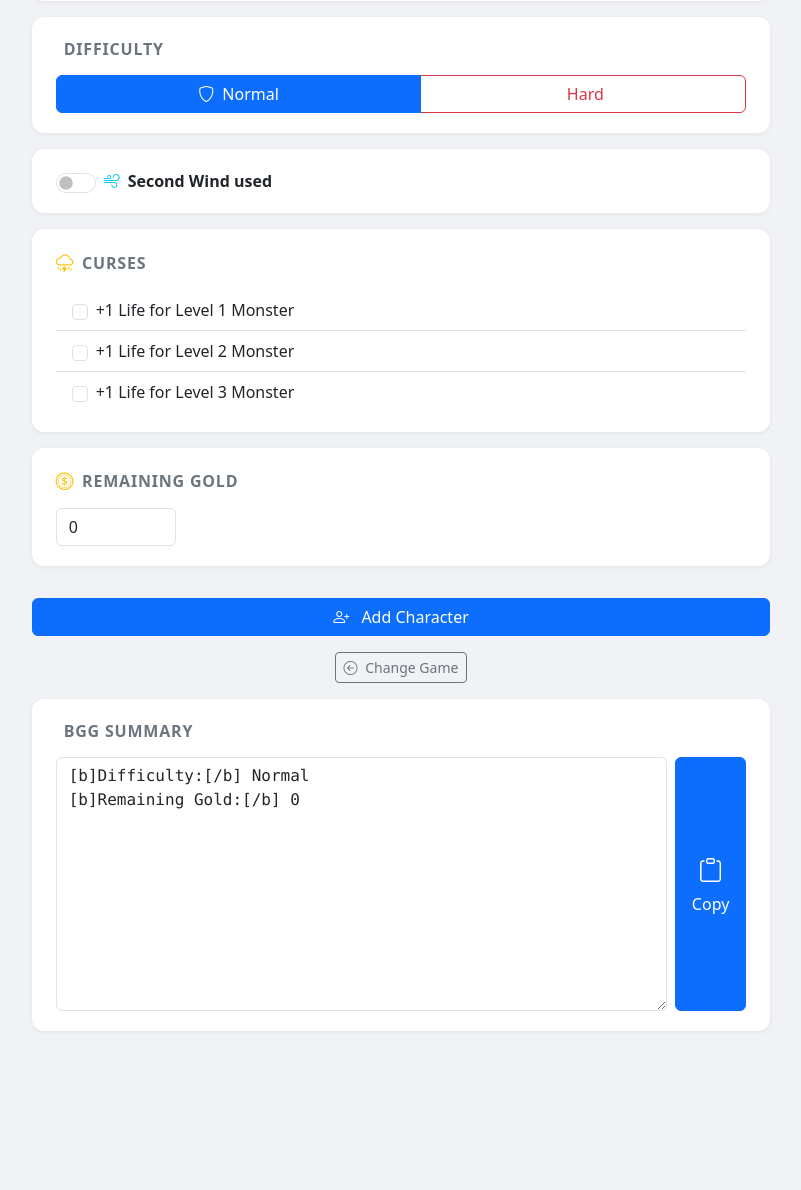
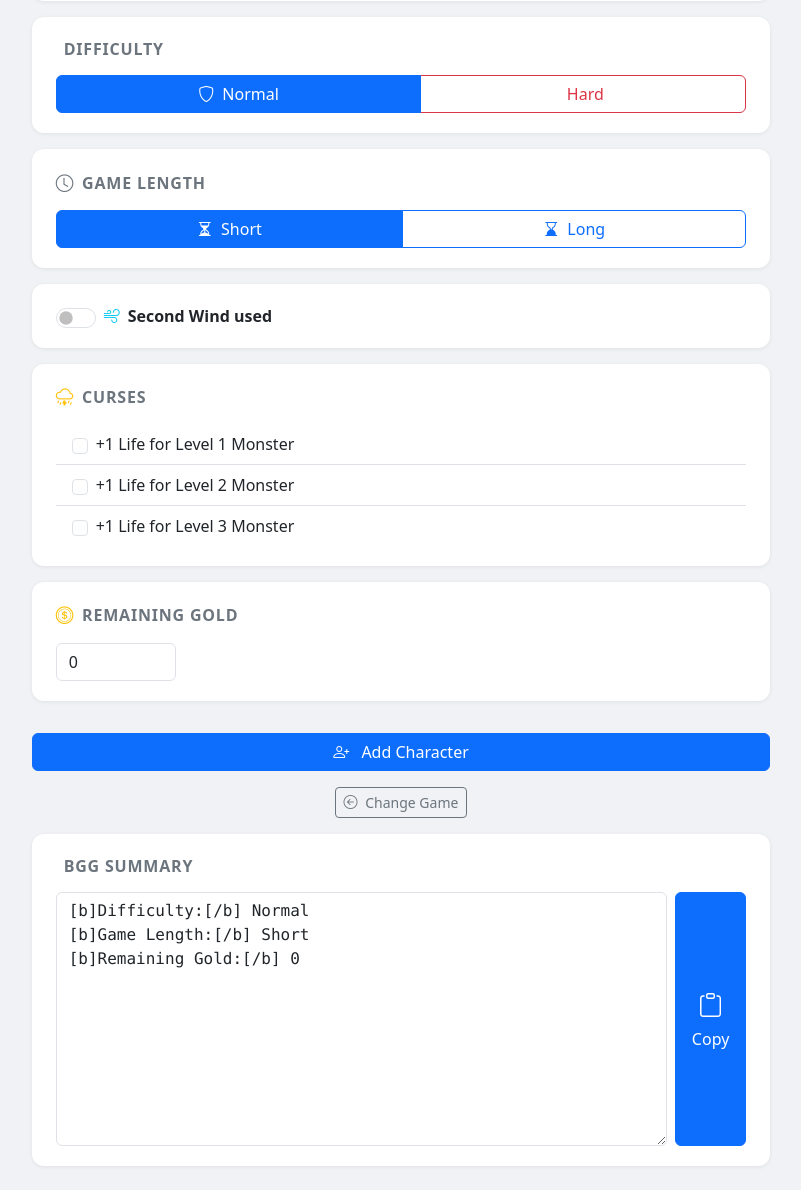
Before and after one commit to jensGiehl/cora-quest-companion, a Spring app: template src/main/resources/templates/game.html in a window 1280 px wide. Shown: the part 305-1495 px from the top of the page, without its empty margins (239-1040 px from the left). Before the commit the page ends 1336 px from the top, so only its background shows below. Run offline with Thymeleaf, Linux system fonts and the light colour scheme; the template is opened without the code that fills it, so the values that code supplies are empty; some libraries are stand-ins or nearby versions.

Commit message:
Add game length tracker

```diff
--- a/src/main/java/de/agiehl/bgg/coraquestprogresstobgg/game/Game.java
+++ b/src/main/java/de/agiehl/bgg/coraquestprogresstobgg/game/Game.java
@@ -17,6 +17,7 @@ public class Game {
     private String code;
     private String questName;
     private String difficulty;
+    private String gameLength;
     private boolean secondWind;
     private int gold;
 }
--- a/src/main/java/de/agiehl/bgg/coraquestprogresstobgg/game/GameService.java
+++ b/src/main/java/de/agiehl/bgg/coraquestprogresstobgg/game/GameService.java
@@ -24,6 +24,7 @@ public class GameService {
         Game game = new Game();
         game.setCode(code);
         game.setDifficulty("NORMAL");
+        game.setGameLength("SHORT");
         return gameRepository.save(game);
     }
 
--- a/src/main/java/de/agiehl/bgg/coraquestprogresstobgg/game/GameStateResponse.java
+++ b/src/main/java/de/agiehl/bgg/coraquestprogresstobgg/game/GameStateResponse.java
@@ -5,8 +5,10 @@ import java.util.List;
 public record GameStateResponse(
         String questName,
         String difficulty,
+        String gameLength,
         boolean secondWind,
         int gold,
         List<String> curses,
         List<PlayerCharacterResponse> characters
-) {}
+) {
+}
--- a/src/main/java/de/agiehl/bgg/coraquestprogresstobgg/game/GameStateService.java
+++ b/src/main/java/de/agiehl/bgg/coraquestprogresstobgg/game/GameStateService.java
@@ -22,13 +22,14 @@ public class GameStateService {
                 .stream().map(GameCurse::getCurseDescription).toList();
         List<PlayerCharacterResponse> characters = playerCharacterRepository.findByGameId(game.getId())
                 .stream().map(this::toCharacterResponse).toList();
-        return new GameStateResponse(game.getQuestName(), game.getDifficulty(), game.isSecondWind(), game.getGold(), curses, characters);
+        return new GameStateResponse(game.getQuestName(), game.getDifficulty(), game.getGameLength(), game.isSecondWind(), game.getGold(), curses, characters);
     }
 
     public void updateState(String code, GameStateUpdate update) {
         Game game = findGame(code);
         game.setQuestName(update.questName());
         game.setDifficulty(update.difficulty() != null ? update.difficulty() : "NORMAL");
+        game.setGameLength(update.gameLength() != null ? update.gameLength() : "SHORT");
         game.setSecondWind(update.secondWind());
         game.setGold(update.gold());
         gameRepository.save(game);
--- a/src/main/java/de/agiehl/bgg/coraquestprogresstobgg/game/GameStateUpdate.java
+++ b/src/main/java/de/agiehl/bgg/coraquestprogresstobgg/game/GameStateUpdate.java
@@ -5,7 +5,9 @@ import java.util.List;
 public record GameStateUpdate(
         String questName,
         String difficulty,
+        String gameLength,
         boolean secondWind,
         int gold,
         List<String> curses
-) {}
+) {
+}
--- /dev/null
+++ b/src/main/resources/db/migration/V3__add_game_length_to_game_table.sql
@@ -0,0 +1 @@
+ALTER TABLE game ADD game_length VARCHAR(255);
--- a/src/main/resources/messages.properties
+++ b/src/main/resources/messages.properties
@@ -5,6 +5,9 @@ game.change=Change Game
 game.difficulty=Difficulty
 game.difficulty.normal=Normal
 game.difficulty.hard=Hard
+game.length=Game Length
+game.length.short=Short
+game.length.long=Long
 game.second.wind=Second Wind used
 game.curses=Curses
 game.gold=Remaining Gold
--- a/src/main/resources/messages_de.properties
+++ b/src/main/resources/messages_de.properties
@@ -5,6 +5,9 @@ game.change=Spiel wechseln
 game.difficulty=Schwierigkeitsgrad
 game.difficulty.normal=Normal
 game.difficulty.hard=Schwer
+game.length=Spiellänge
+game.length.short=Kurz
+game.length.long=Lang
 game.second.wind=Second Wind genutzt
 game.curses=Flüche
 game.gold=Verbleibendes Gold
--- a/src/main/resources/templates/game.html
+++ b/src/main/resources/templates/game.html
@@ -129,6 +129,26 @@
                     <label class="btn btn-outline-danger" for="diff-hard">
                         <i class="bi bi-skull me-1"></i>
                         <span th:text="#{game.difficulty.hard}">Hard</span>
+                    </label>
+                </div>
+            </div>
+
+            <!-- Game Length -->
+            <div class="section-card mb-3">
+                <div class="section-title">
+                    <i class="bi bi-clock text-secondary"></i>
+                    <span th:text="#{game.length}">Game Length</span>
+                </div>
+                <div class="btn-group w-100" role="group">
+                    <input type="radio" class="btn-check" name="gameLength" id="len-short" value="SHORT" checked>
+                    <label class="btn btn-outline-primary" for="len-short">
+                        <i class="bi bi-hourglass-split me-1"></i>
+                        <span th:text="#{game.length.short}">Short</span>
+                    </label>
+                    <input type="radio" class="btn-check" name="gameLength" id="len-long" value="LONG">
+                    <label class="btn btn-outline-primary" for="len-long">
+                        <i class="bi bi-hourglass-bottom me-1"></i>
+                        <span th:text="#{game.length.long}">Long</span>
                     </label>
                 </div>
             </div>
@@ -338,6 +358,7 @@
         return {
             questName: document.getElementById('quest-input').value || null,
             difficulty: document.querySelector('input[name="difficulty"]:checked')?.value ?? 'NORMAL',
+            gameLength: document.querySelector('input[name="gameLength"]:checked')?.value ?? 'SHORT',
             secondWind: document.getElementById('second-wind').checked,
             gold: parseInt(document.getElementById('remaining-gold').value) || 0,
             curses: selectedCurses
@@ -372,6 +393,10 @@
         const diffRadio = document.querySelector(`input[name="difficulty"][value="${diff}"]`);
         if (diffRadio) diffRadio.checked = true;
 
+        const len = state.gameLength ?? 'SHORT';
+        const lenRadio = document.querySelector(`input[name="gameLength"][value="${len}"]`);
+        if (lenRadio) lenRadio.checked = true;
+
         document.getElementById('second-wind').checked = state.secondWind ?? false;
         document.getElementById('remaining-gold').value = state.gold ?? 0;
 
@@ -385,6 +410,8 @@
 
     function setupGameStateListeners() {
         document.querySelectorAll('input[name="difficulty"]').forEach(r =>
+            r.addEventListener('change', scheduleGameStateSave));
+        document.querySelectorAll('input[name="gameLength"]').forEach(r =>
             r.addEventListener('change', scheduleGameStateSave));
         document.getElementById('second-wind').addEventListener('change', scheduleGameStateSave);
         document.getElementById('remaining-gold').addEventListener('input', scheduleGameStateSave);
@@ -728,6 +755,9 @@
         const diff = document.querySelector('input[name="difficulty"]:checked')?.value ?? 'NORMAL';
         lines.push(`[b]Difficulty:[/b] ${diff === 'HARD' ? 'Hard' : 'Normal'}`);
 
+        const len = document.querySelector('input[name="gameLength"]:checked')?.value ?? 'SHORT';
+        lines.push(`[b]Game Length:[/b] ${len === 'LONG' ? 'Long' : 'Short'}`);
+
         if (document.getElementById('second-wind').checked) lines.push('[b]Second Wind:[/b] Used');
 
         const gold = parseInt(document.getElementById('remaining-gold').value) || 0;
```
